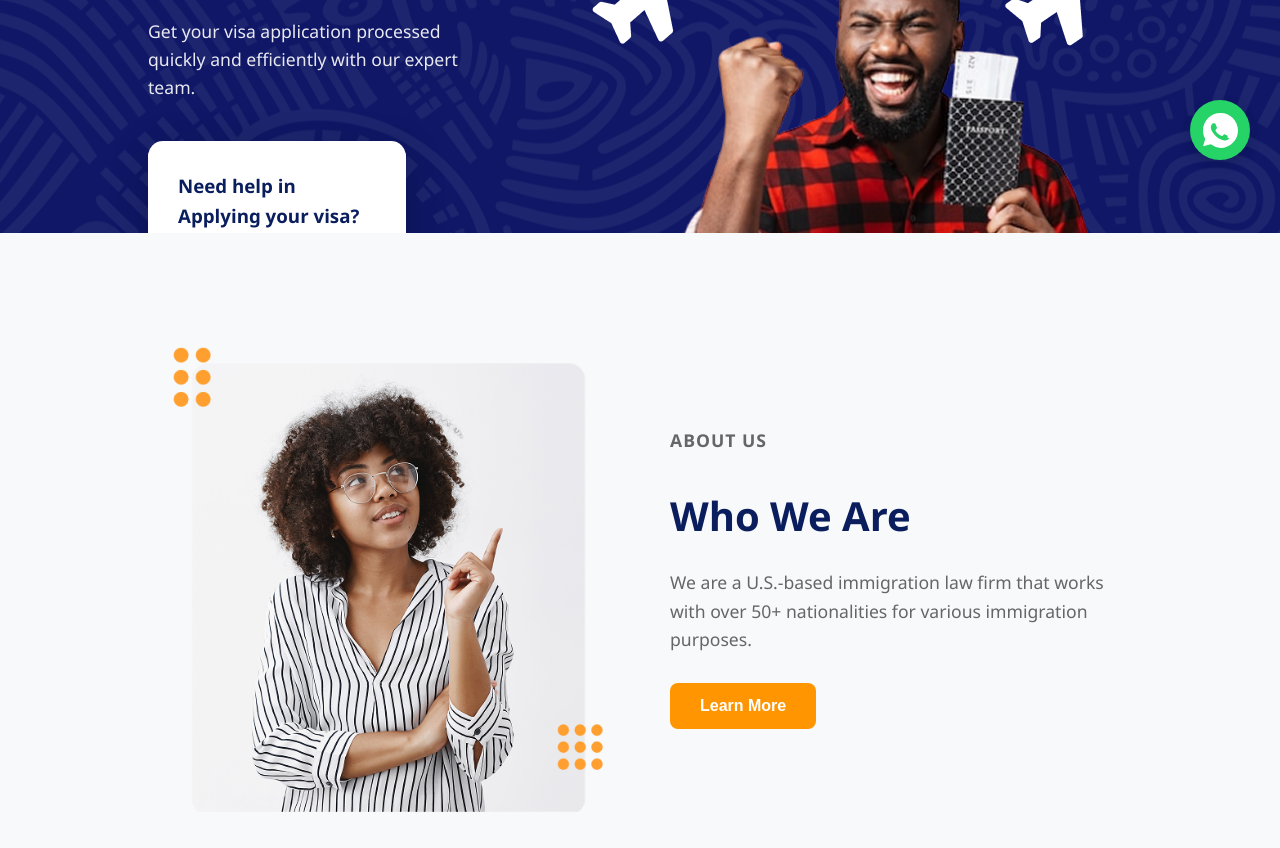
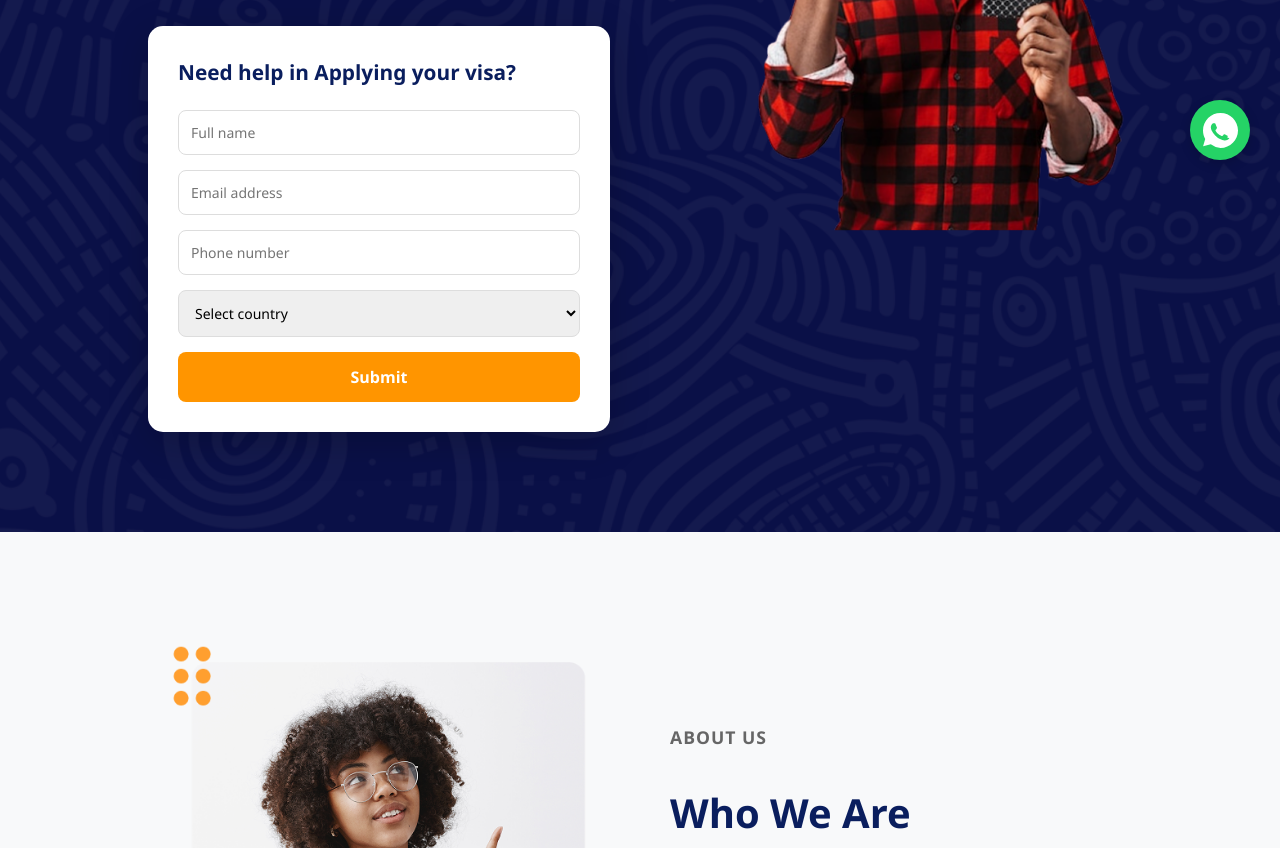
Before and after one commit to yeswadams/wc_otigil, a plain HTML site: page index.html in a window 1280 px wide. Shown: the part 610-1458 px from the top of the page. Drawn offline with Linux system fonts and the light colour scheme.

Commit message:
updated hero responsiveness

```diff
--- a/assets/styles/style.css
+++ b/assets/styles/style.css
@@ -101,9 +101,10 @@ body {
 .hero {
   background: url(./../images/background.png) no-repeat center center/cover;
   color: var(--white);
-  padding-top: 80px;
+  padding: 80px 0 100px;
   position: relative;
   overflow: hidden;
+  min-height: 100vh;
 }
 
 .hero::before {
@@ -113,18 +114,29 @@ body {
   left: 0;
   right: 0;
   bottom: 0;
-  opacity: 0.3;
+  background: rgba(0, 0, 0, 0.3);
+  z-index: 0;
+}
+
+.hero .container {
+  position: relative;
+  z-index: 1;
 }
 
 .hero-content {
   display: grid;
   grid-template-columns: 1fr 1fr;
-  gap: 80px;
-  align-items: end;
+  gap: 60px;
+  align-items: center;
   position: relative;
   z-index: 1;
   width: 100%;
-  height: 80vh;
+  min-height: 600px;
+}
+
+.hero-text {
+  display: flex;
+  flex-direction: column;
 }
 
 .hero-label {
@@ -133,8 +145,13 @@ body {
   letter-spacing: 2px;
   margin-bottom: 15px;
   display: inline-flex;
-  align-items: end;
-  gap: 20px;
+  align-items: center;
+  gap: 10px;
+}
+
+.hero-label img {
+  width: 40px;
+  height: auto;
 }
 
 .hero h1 {
@@ -147,23 +164,23 @@ body {
   font-size: 1.1rem;
   margin-bottom: 40px;
   opacity: 0.9;
+  line-height: 1.6;
 }
 
+/* Application Form */
 .application-form {
   background: var(--white);
-  position: relative;
   padding: 30px;
   border-radius: 15px;
   box-shadow: 0 10px 40px rgba(0, 0, 0, 0.2);
-  width: 80%;
-  height: auto;
-  margin-bottom: -80px;
-  z-index: 10;
+  width: 100%;
+  max-width: 500px;
 }
 
 .application-form h3 {
   color: var(--primary-blue);
   margin-bottom: 20px;
+  font-size: 1.3rem;
 }
 
 .form-group {
@@ -177,17 +194,62 @@ body {
   border: 1px solid #ddd;
   border-radius: 8px;
   font-size: 14px;
+  font-family: inherit;
 }
 
-.hero-image {
-  position: relative;
-  background: transparent;
+.form-group input:focus,
+.form-group select:focus {
+  outline: none;
+  border-color: var(--accent-orange);
 }
 
-.hero-image img {
-  width: auto;
+/* Hero Image */
+.hero-image {
+  display: flex;
+  align-items: center;
+  justify-content: center;
+  position: relative;
+}
+
+.hero-content > img {
+  width: 100%;
+  height: auto;
+  max-height: 700px;
+  object-fit: contain;
   border-radius: 20px;
-  height: 860px;
+}
+
+/* Buttons */
+.btn {
+  padding: 14px 30px;
+  border: none;
+  border-radius: 8px;
+  font-size: 16px;
+  font-weight: 600;
+  cursor: pointer;
+  transition: all 0.3s;
+  font-family: inherit;
+}
+
+.btn-primary {
+  background: var(--accent-orange);
+  color: var(--white);
+  width: 100%;
+}
+
+.btn-primary:hover {
+  background: #e68600;
+  transform: translateY(-2px);
+  box-shadow: 0 5px 15px rgba(255, 149, 0, 0.3);
+}
+
+.btn-secondary {
+  background: var(--accent-orange);
+  color: var(--white);
+}
+
+.btn-secondary:hover {
+  background: #e68600;
 }
 
 /* Buttons */
@@ -962,6 +1024,7 @@ iframe {
   .hero {
     padding-top: 60px;
     padding-bottom: 40px;
+    margin: 0;
   }
 
   .hero-content {
@@ -1400,7 +1463,7 @@ iframe {
   }
 
   .hero-image img {
-    max-height: 300px;
+    max-height: 100px;
   }
 
   .application-form {
--- a/index.html
+++ b/index.html
@@ -87,7 +87,10 @@
           <div class="hero-text">
             <p class="hero-label">
               WORLD CUP 2026
-              <img src="./assets/images/worldcup_trophy.svg" alt="" />
+              <img
+                src="./assets/images/worldcup_trophy.svg"
+                alt="World Cup Trophy"
+              />
             </p>
             <h1>
               Want a Fast, Hassle-Free Way to Get Your 2026 World Cup Visa?
@@ -122,6 +125,8 @@
               </form>
             </div>
           </div>
+
+          <!-- Image is now a direct child of hero-content -->
           <img src="./assets/images/hero.png" alt="Happy traveler" />
         </div>
       </div>
```
